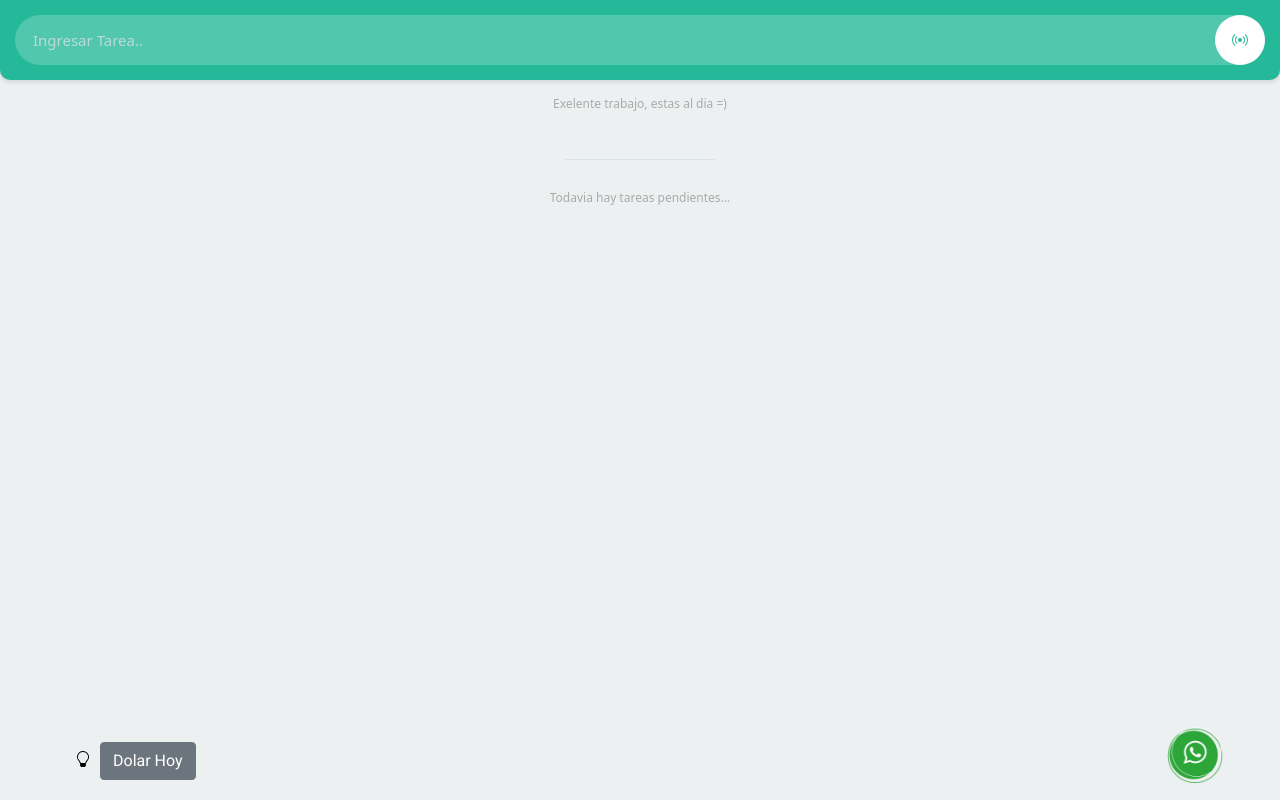
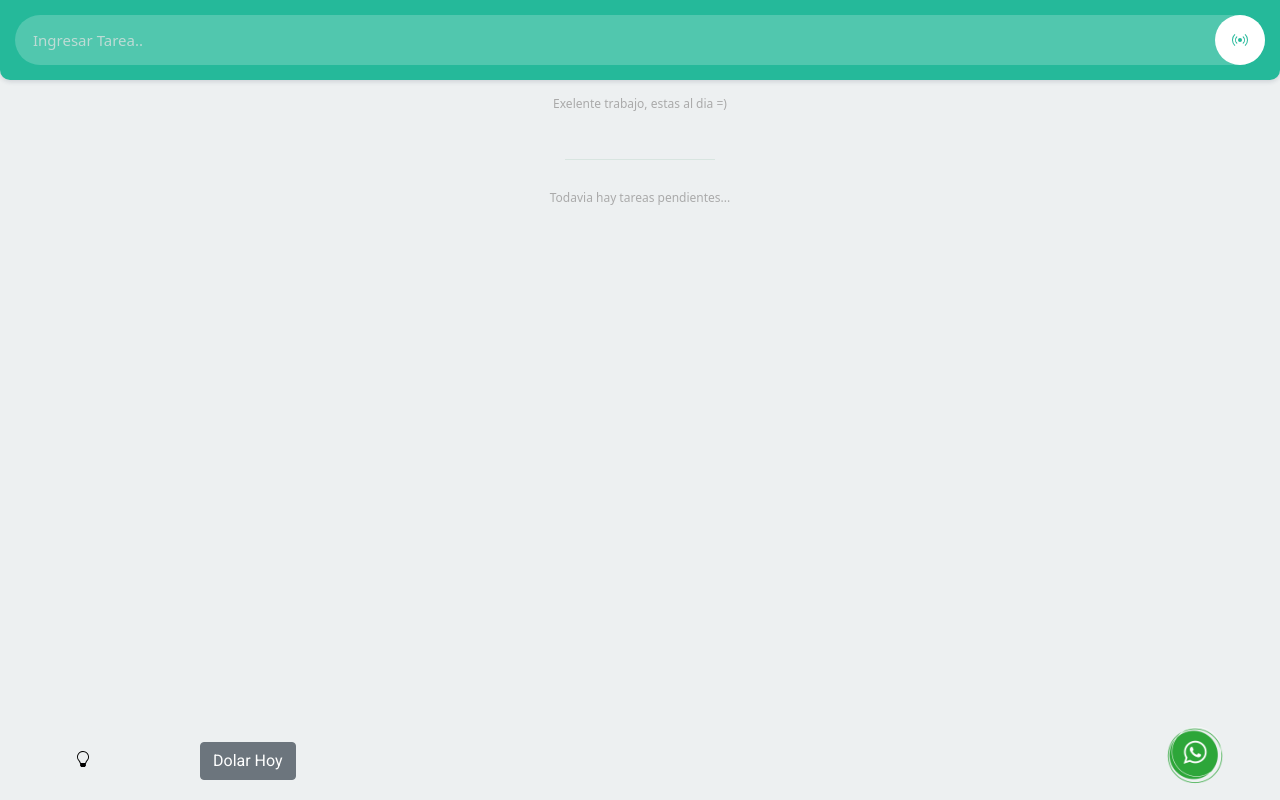
Before and after one commit to juliangareca/Todo-List, a plain HTML site: page index.html in a window 1280 px wide. Drawn offline with nearby package versions, Linux system fonts and the light colour scheme.

Commit message:
Boton de Dolar Hoy acomodado

```diff
--- a/scss/style.scss
+++ b/scss/style.scss
@@ -261,7 +261,7 @@ ul.todo#completed::after {
 .darkModePosition {
     position: absolute;
     bottom: 20px;
-    left: 100px;
+    left: 200px;
     color: #aaa;
     font-family: "Roboto", sans-serif;
     text-align: center;
```
Also changed, not shown: css/style.css.
